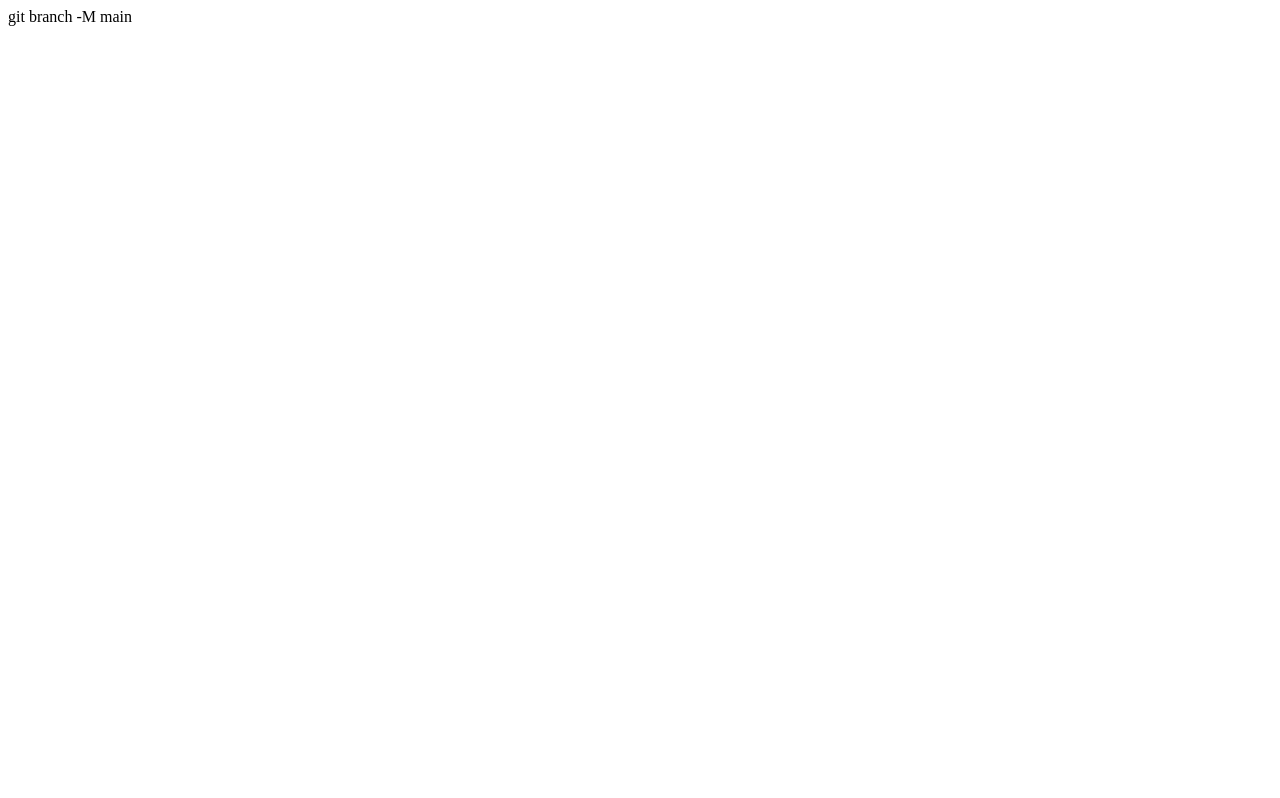
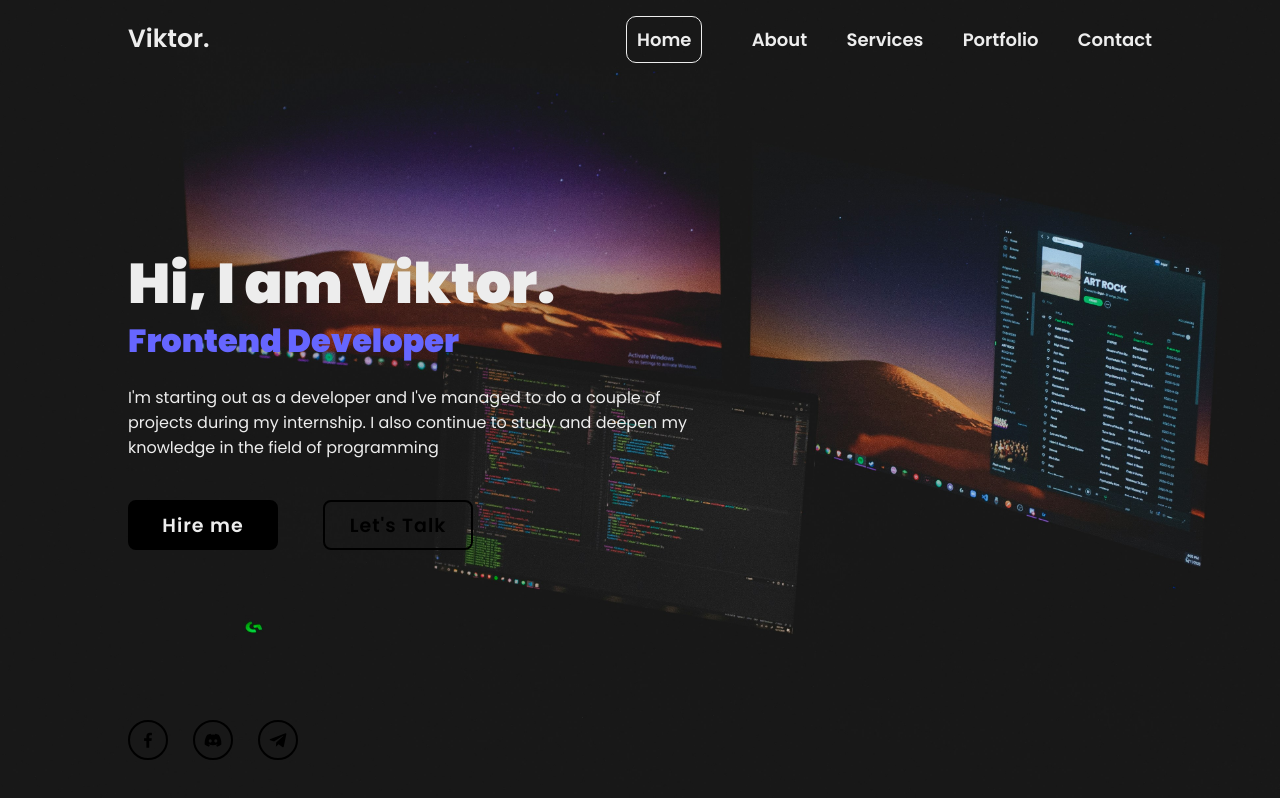
Before and after one commit to singaporesling111/my-portfolio, a plain HTML site: page index.html in a window 1280 px wide. Drawn offline with nearby package versions, Linux system fonts and the light colour scheme.

Commit message:
First changes

```diff
--- a/index.html
+++ b/index.html
@@ -3,7 +3,47 @@
   <head>
     <meta charset="UTF-8" />
     <meta name="viewport" content="width=device-width, initial-scale=1.0" />
-    <title>Document</title>
+    <title>Personal Portfolio Website HTML\CSS</title>
+    <!-- STYLES -->
+    <link
+      href="https://unpkg.com/boxicons@2.1.4/css/boxicons.min.css"
+      rel="stylesheet"
+    />
+    <link rel="stylesheet" href="style.css" />
   </head>
-  <body></body>git branch -M main
+  <body>
+    <header class="header">
+      <a href="#" class="logo">Viktor.</a>
+
+      <nav class="navbar">
+        <a href="#" class="active">Home</a>
+        <a href="#">About</a>
+        <a href="#">Services</a>
+        <a href="#">Portfolio</a>
+        <a href="#">Contact</a>
+      </nav>
+    </header>
+    <section class="home">
+      <div class="home-content">
+        <h1>Hi, I am Viktor.</h1>
+        <h3>Frontend Developer</h3>
+        <p>
+          I'm starting out as a developer and I've managed to do a couple of
+          projects during my internship. I also continue to study and deepen my
+          knowledge in the field of programming
+        </p>
+        <div class="btn-box">
+          <a href="#">Hire me</a>
+          <a href="#">Let's Talk</a>
+        </div>
+      </div>
+      <div class="home-sci">
+        <a href="#"><i class="bx bxl-facebook"></i></a>
+        <a href="#"><i class="bx bxl-discord-alt"></i></a>
+        <a href="#"><i class="bx bxl-telegram"></i></a>
+      </div>
+
+      <span class="home-imgHover"></span>
+    </section>
+  </body>
 </html>
--- /dev/null
+++ b/style.css
@@ -0,0 +1,324 @@
+@font-face {
+  font-display: swap;
+  font-family: "Poppins";
+  font-style: normal;
+  font-weight: 300;
+  src: url("../fonts/poppins-v20-latin-300.woff2") format("woff2");
+}
+
+@font-face {
+  font-display: swap;
+  font-family: "Poppins";
+  font-style: normal;
+  font-weight: 400;
+  src: url("../fonts/poppins-v20-latin-regular.woff2") format("woff2");
+}
+
+@font-face {
+  font-display: swap;
+  font-family: "Poppins";
+  font-style: normal;
+  font-weight: 600;
+  src: url("../fonts/poppins-v20-latin-600.woff2") format("woff2");
+}
+
+@font-face {
+  font-display: swap;
+  font-family: "Poppins";
+  font-style: normal;
+  font-weight: 900;
+  src: url("../fonts/poppins-v20-latin-900.woff2") format("woff2");
+}
+
+:root {
+  --color-base: #181818;
+  --color-btn: #ededed;
+  --color-logo: #ededed;
+  --color-hover: black;
+  --color-dev: #6666ff;
+}
+
+* {
+  margin: 0;
+  padding: 0;
+  box-sizing: border-box;
+  font-family: "Poppins", sans-serif;
+}
+
+body {
+  color: var(--color-logo);
+}
+
+.header {
+  position: fixed;
+  top: 0;
+  left: 0;
+  width: 100%;
+  padding: 20px 10%;
+  background-color: transparent;
+  display: flex;
+  justify-content: space-between;
+  align-items: center;
+  z-index: 100;
+}
+
+.logo {
+  position: relative;
+  font-size: 25px;
+  color: var(--color-logo);
+  text-decoration: none;
+  font-weight: 600;
+}
+
+.logo::before {
+  content: "";
+  position: absolute;
+  top: 0;
+  right: 0;
+  width: 100%;
+  height: 100%;
+  background: var(--color-base);
+  animation: showRight 1s ease forwards;
+  animation-delay: 0.4s;
+}
+
+.navbar a {
+  font-size: 18px;
+  color: var(--color-logo);
+  text-decoration: none;
+  font-weight: 600;
+  margin-left: 35px;
+  transition: 0.3s;
+}
+
+.navbar a:hover {
+  color: var(--color-hover);
+}
+
+.navbar a.active {
+  border: 1px solid;
+  padding: 10px;
+  margin: 10px;
+  border-radius: 10px;
+}
+
+.home {
+  background: url(pics/bgc.jpg) no-repeat;
+  background-size: cover;
+  background-position: center;
+  height: 100vh;
+  display: flex;
+  align-items: center;
+  padding: 0 10%;
+}
+
+.home-content {
+  max-width: 600px;
+}
+
+.home-content h1 {
+  position: relative;
+  font-size: 56px;
+  font-weight: 700;
+  line-height: 1.2;
+}
+
+.home-content h1::before {
+  content: "";
+  position: absolute;
+  top: 0;
+  right: 0;
+  width: 100%;
+  height: 100%;
+  background: var(--color-base);
+  animation: showRight 1s ease forwards;
+  animation-delay: 1s;
+}
+
+.home-content h3 {
+  position: relative;
+  font-size: 32px;
+  font-weight: 700;
+  color: var(--color-dev);
+}
+
+.home-content h3::before {
+  content: "";
+  position: absolute;
+  top: 0;
+  right: 0;
+  width: 100%;
+  height: 100%;
+  background: var(--color-base);
+  animation: showRight 1s ease forwards;
+  animation-delay: 1.3s;
+}
+
+.home-content p {
+  position: relative;
+  font-size: 16px;
+  margin: 20px 0 40px;
+}
+
+.home-content p::before {
+  content: "";
+  position: absolute;
+  top: 0;
+  right: 0;
+  width: 100%;
+  height: 100%;
+  background: var(--color-base);
+  animation: showRight 1s ease forwards;
+  animation-delay: 1.6s;
+}
+
+.home-content .btn-box {
+  position: relative;
+  display: flex;
+  justify-content: space-between;
+  width: 345px;
+  height: 50px;
+}
+
+.home-content .btn-box::before {
+  content: "";
+  position: absolute;
+  top: 0;
+  right: 0;
+  width: 100%;
+  height: 100%;
+  background: var(--color-base);
+  animation: showRight 1s ease forwards;
+  animation-delay: 1.9s;
+  z-index: 2;
+}
+
+.btn-box a {
+  position: relative;
+  display: inline-flex;
+  justify-content: center;
+  align-items: center;
+  width: 150px;
+  height: 100%;
+  background-color: var(--color-hover);
+  border: 2px solid var(--color-hover);
+  border-radius: 8px;
+  font-size: 19px;
+  color: var(--color-btn);
+  text-decoration: none;
+  font-weight: 600;
+  letter-spacing: 1px;
+  z-index: 1;
+  overflow: hidden;
+  transition: 0.5s;
+}
+
+.btn-box a:hover {
+  color: var(--color-hover);
+}
+
+.btn-box a:nth-child(2) {
+  background: transparent;
+  color: var(--color-hover);
+}
+
+.btn-box a:nth-child(2):hover {
+  color: var(--color-base);
+}
+
+.btn-box a:nth-child(2)::before {
+  background: var(--color-btn);
+}
+
+.btn-box a::before {
+  content: "";
+  position: absolute;
+  top: 0;
+  left: 0;
+  width: 0;
+  height: 100%;
+  background: var(--color-base);
+  z-index: -1;
+  transition: 0.5s;
+}
+
+.btn-box a:hover::before {
+  width: 100%;
+}
+
+.home-sci {
+  position: absolute;
+  bottom: 40px;
+  width: 170px;
+  display: flex;
+  justify-content: space-between;
+}
+
+.home-sci::before {
+  content: "";
+  position: absolute;
+  top: 0;
+  right: 0;
+  width: 100%;
+  height: 100%;
+  background: var(--color-base);
+  animation: showRight 1s ease forwards;
+  animation-delay: 2.5s;
+  z-index: 2;
+}
+
+.home-sci a {
+  position: relative;
+  display: inline-flex;
+  justify-content: center;
+  align-items: center;
+  width: 40px;
+  height: 40px;
+  background: transparent;
+  border: 2px solid var(--color-hover);
+  border-radius: 50%;
+  font-size: 20px;
+  color: var(--color-hover);
+  text-decoration: none;
+  z-index: 1;
+  overflow: hidden;
+  transition: 0.5s;
+}
+
+.home-sci a:hover {
+  color: var(--color-btn);
+}
+
+.home-sci a::before {
+  content: "";
+  position: absolute;
+  top: 0;
+  left: 0;
+  width: 0;
+  height: 100%;
+  background: var(--color-hover);
+  z-index: -1;
+  transition: 0.5s;
+}
+
+.home-sci a:hover::before {
+  width: 100%;
+}
+
+.home-imgHover {
+  position: absolute;
+  top: 0;
+  right: 30px;
+  width: 500px;
+  height: 100%;
+  background: transparent;
+  transition: 3s;
+}
+
+/* KEYFRAMES ANIMATION */
+
+@keyframes showRight {
+  100% {
+    width: 0;
+  }
+}
```
Also changed, not shown: fonts/poppins-v20-latin-300.woff2 (added), fonts/poppins-v20-latin-600.woff2 (added), fonts/poppins-v20-latin-900.woff2 (added), fonts/poppins-v20-latin-regular.woff2 (added), pics/bgc.jpg (added).
